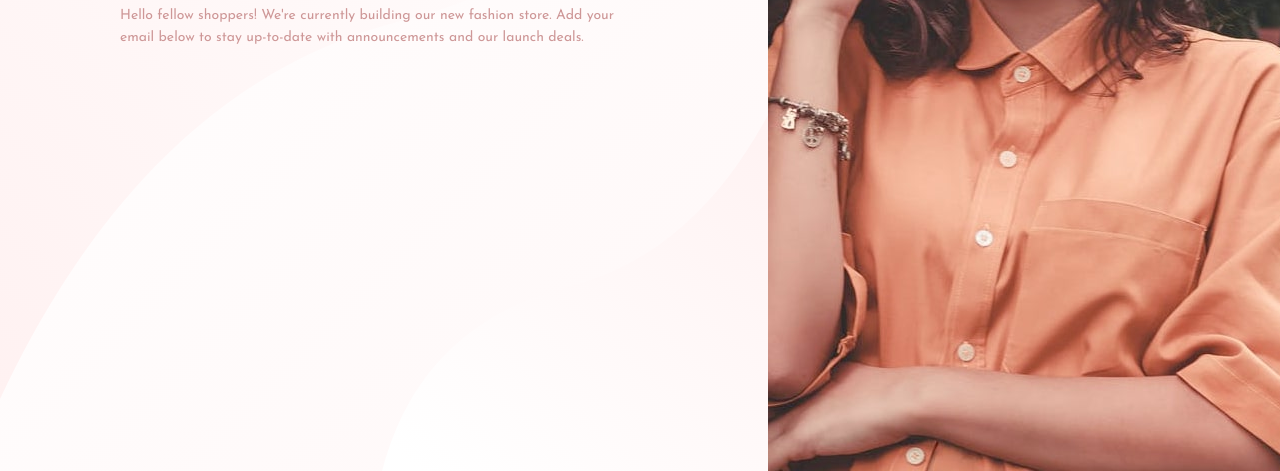
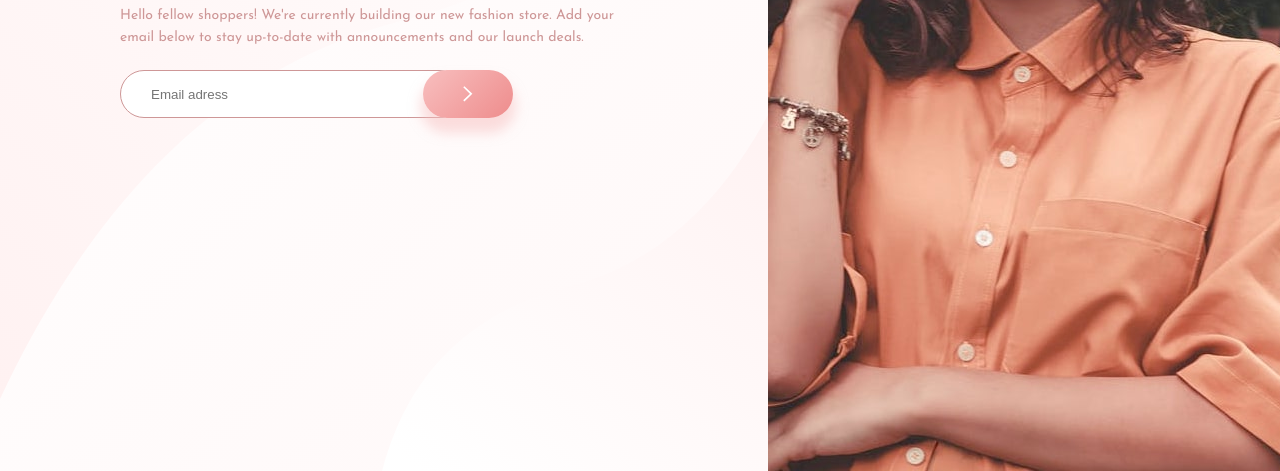
Before and after one commit to bashiroglu/learning-front-end-withprojects, a website: page base-apparel-mentor/index.html in a window 1280 px wide. Shown: the part 329-800 px from the top of the page. Drawn offline with Linux system fonts and the light colour scheme.

Commit message:
add input-box and styles for that

```diff
--- a/base-apparel-mentor/index.html
+++ b/base-apparel-mentor/index.html
@@ -25,9 +25,12 @@
         <h1>We're <span>coming soon</span></h1>
         <p>Hello fellow shoppers! We're currently building our new fashion store.
           Add your email below to stay up-to-date with announcements and our launch deals.</p>
+        <div class="input-box">
+          <input type="email" placeholder="Email adress">
+          <button><img src="images/icon-arrow.svg" alt=""></button>
+        </div>
      </div>
      <div class="container__photo">
-
      </div>
    </div>
   </body>
--- a/base-apparel-mentor/sass/_components.scss
+++ b/base-apparel-mentor/sass/_components.scss
@@ -27,3 +27,37 @@
         }
     }
 }
+.input-box{
+    display: flex;
+    margin-top: 2rem;
+    input{
+
+        width: 65%;
+        padding: 1.5rem 3rem;
+        border: 1.2px solid  var(--color-primary-red);
+        color:  hsla(0, 36%, 70%, 0.877);
+        border-radius: 3rem;
+    }
+    button{
+        background: linear-gradient(135deg,  hsl(0, 80%, 86%),  hsl(0, 74%, 74%) 100%);
+        border-radius: 3rem;
+        height: 4.84rem;
+        padding: 0 4rem;
+        border: none;
+        display: flex;
+        justify-content: center;
+        align-items: center;
+        margin-left: -4rem;
+        box-shadow: 0px 12px 12px 3px hsla(0, 80%, 86%, 0.5);
+        cursor: pointer;
+
+        &:hover{
+            background: hsl(0, 80%, 86%);
+            box-shadow: 0px 15px 15px 2px hsla(0, 80%, 86%, 0.6);
+        }
+        img{
+            width: 1rem;
+
+        }
+    }
+}
```
Also changed, not shown: base-apparel-mentor/css/style.css.
